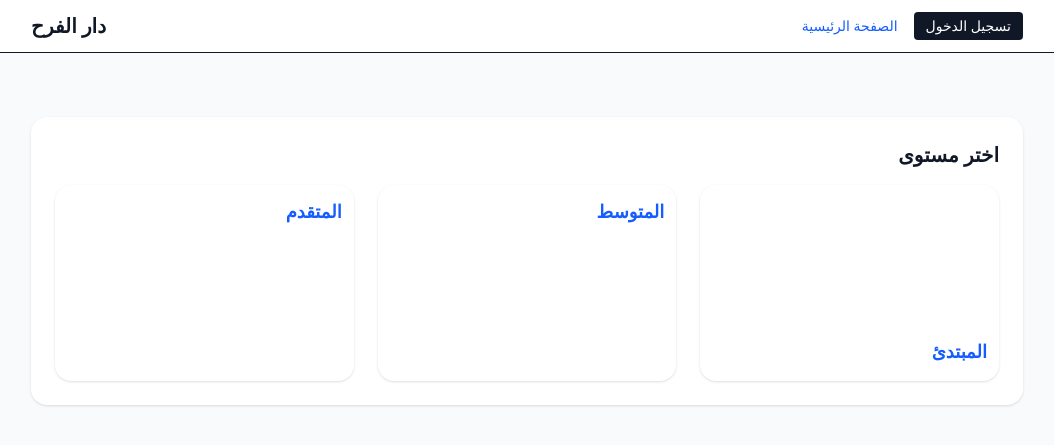
After one commit to yummi2/moschee_wernau_app, a Django app: page /library/ in a window 1280 px wide. The commit adds this page. Shown: the top 445 px of the page, without its empty margins (113-1167 px from the left). Run offline with Django 5.2, Linux system fonts and the light colour scheme; style sheets or scripts are compiled from the project's sources.

Commit message:
Anfänger + Bib hinzugefügt

```diff
--- a/config/urls.py
+++ b/config/urls.py
@@ -30,5 +30,6 @@ urlpatterns = [
     path("assignments/<int:pk>/", views.assignment_detail, name="assignment_detail"),
     path("checklist/toggle/", views.toggle_check, name="toggle_check"),
     path("admin/banner/", views.set_banner, name="set_banner"),
+    path('library/', views.library, name='library'),
 ]
 urlpatterns += static(settings.MEDIA_URL, document_root=settings.MEDIA_ROOT)
--- a/core/views.py
+++ b/core/views.py
@@ -14,6 +14,7 @@ from django.views.decorators.http import require_POST, require_GET
 from django.contrib.auth.models import User
 from django.db.models import Q
 from .forms import WeeklyBannerForm
+from django.urls import reverse
 
 
 ARABIC_BLOCK_MSG = "يمكن وضع علامة الغياب فقط من يوم الجمعة الساعة 10:00 حتى السبت الساعة 10:00."
@@ -362,3 +363,21 @@ def set_banner(request):
     else:
         form = WeeklyBannerForm()
     return render(request, "set_banner.html", {"form": form})
+
+def library(request):
+    level = request.GET.get("level")
+    valid_levels = {"beginner": "المبتدئ", "intermediate": "المتوسط", "advanced": "المتقدم"}
+
+    context = {"level": level}
+
+    if level == "beginner":
+        context.update({
+            "level_title": "المبتدئ",
+            "sentences": [
+                {"title": "جملة 1", "href": "#"},
+                {"title": "جملة 2", "href": "#"},
+                {"title": "جملة 3", "href": "#"},
+                {"title": "جملة 4", "href": "#"},
+            ]
+        })
+    return render(request, 'core/library.html', context)
--- a/templates/base.html
+++ b/templates/base.html
@@ -15,13 +15,14 @@
     <div class="max-w-5xl mx-auto px-4 py-3 flex items-center justify-between">
       <p class="text-xl font-bold">دار الفرح </p>
       <nav class="flex items-center gap-4 text-sm">
-      <!-- Link zum Bild öffnen -->
-      <a href="{{ banner.image_url }}" target="_blank" rel="noopener" class="text-blue-600 hover:underline" dir="rtl">
-        خريطة المسابقة
-      </a>
 
-        <a href="{% url 'home' %}" class="hover:underline">الصفحة الرئيسية</a>
+        <a href="{% url 'home' %}" class="hover:underline text-blue-600">الصفحة الرئيسية</a>
         {% if user.is_authenticated %}
+        <a href="{% url 'library' %}" class="hover:underline text-blue-600">مكتبتي</a>
+        <!-- Link zum Bild öffnen -->
+        <a href="{{ banner.image_url }}" target="_blank" rel="noopener" class="text-blue-600 hover:underline" dir="rtl">
+          خريطة المسابقة
+        </a>
 
         <a href="#" onclick="event.preventDefault(); document.getElementById('logoutForm').submit();"
           class="px-3 py-1 rounded bg-gray-900 text-white hover:bg-gray-700">
--- /dev/null
+++ b/templates/core/library.html
@@ -0,0 +1,62 @@
+{% extends "base.html" %}
+
+{% block title %}مكتبتي{% endblock %}
+
+{% block content %}
+<div class="mt-8" dir="rtl">
+    {% if not level %}
+    <div class="mx-auto max-w-5xl bg-white rounded-2xl shadow p-6">
+        <h3 class="text-xl font-semibold mb-4 text-right">اختر مستوى </h3>
+
+
+        <div class="grid gap-6 grid-cols-1 sm:grid-cols-2 lg:grid-cols-3">
+            <!-- Card: المبتدئ -->
+            <a href="?level=beginner"
+                class="group block rounded-2xl bg-white shadow hover:shadow-xl transition p-3 h-full">
+                <div class="flex flex-col h-full text-right">
+                    <div class="w-32 h-32 rounded-xl overflow-hidden mb-3">
+                    </div>
+                    <h4 class="text-lg font-bold text-blue-600 mb-1 group-hover:underline">المبتدئ</h4>
+                </div>
+            </a>
+
+            <!-- Card: المتوسط -->
+            <a href="?level=intermediate"
+                class="group block rounded-2xl bg-white shadow hover:shadow-lg transition p-3 h-full">
+                <div class="flex flex-col h-full text-right">
+                    <h4 class="text-lg font-bold text-blue-600 mb-1 group-hover:underline">المتوسط</h4>
+                </div>
+            </a>
+
+            <!-- Card: المتقدم -->
+            <a href="?level=advanced"
+                class="group block rounded-2xl bg-white shadow hover:shadow-lg transition p-3 h-full">
+                <div class="flex flex-col h-full text-right">
+                    <h4 class="text-lg font-bold text-blue-600 mb-1 group-hover:underline">المتقدم</h4>
+                </div>
+            </a>
+        </div>
+    </div>
+</div>
+{% elif level == "beginner" %}
+<!-- ===== Detailansicht für المبتدئ ===== -->
+<div class="mx-auto max-w-5xl px-4">
+    <div class="bg-white rounded-2xl shadow p-6">
+        <div class="flex items-center justify-between mb-4">
+            <h2 class="text-2xl font-semibold text-blue-800">المبتدئ</h2>
+        </div>
+
+        <div class="grid gap-6 grid-cols-1 sm:grid-cols-2 lg:grid-cols-3">
+            {% for s in sentences %}
+            <a href="{{ s.href }}"
+                class="block bg-blue-50 hover:bg-blue-100 rounded-xl shadow p-6 text-right transition">
+                <h3 class="text-lg font-bold text-blue-600 mb-2">{{ s.title }}</h3>
+            </a>
+            {% endfor %}
+        </div>
+    </div>
+</div>
+
+{% endif %}
+</div>
+{% endblock %}
```
